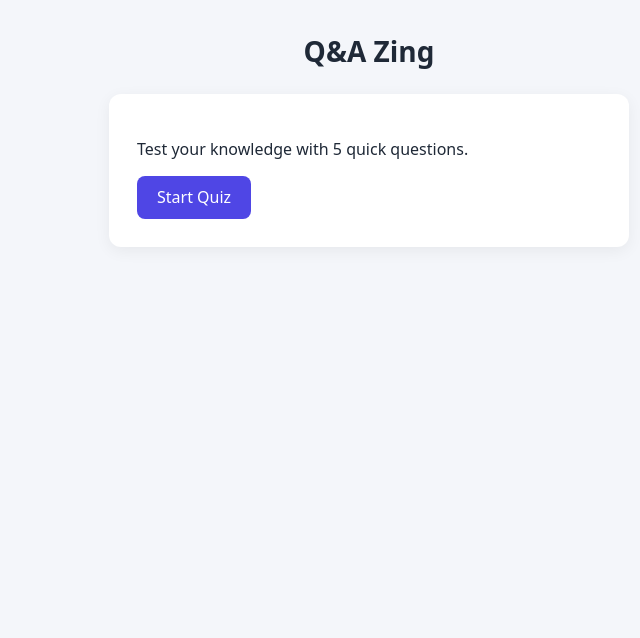
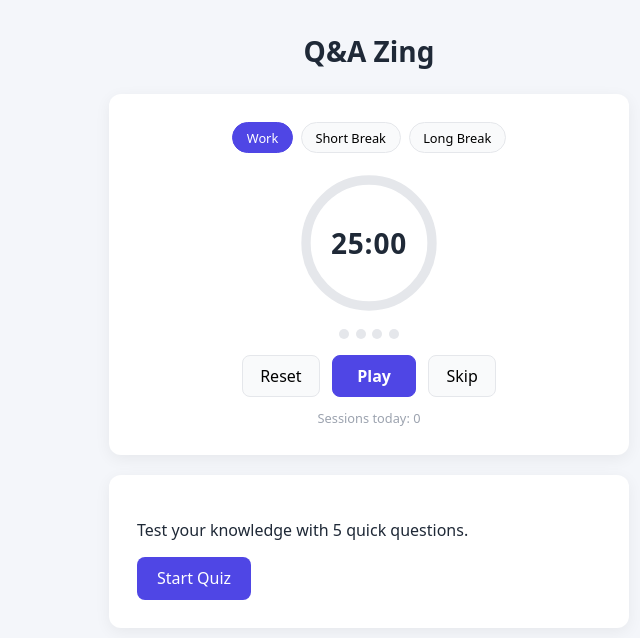
Before and after one commit to shaikmohammed-maaz/WebApp, a React (Vite) app: page / in a window 1280 px wide. Shown: the top 638 px of the page, without its empty margins (271-911 px from the left). Built offline with nearby package versions, Linux system fonts and the light colour scheme.

Commit message:
feat: implement plan-pomodoro-timer-feature-for-q-a-zing (squashed from plan branch)

```diff
--- a/src/App.jsx
+++ b/src/App.jsx
@@ -1,9 +1,11 @@
 import Quiz from './Quiz.jsx'
+import Pomodoro from './Pomodoro.jsx'
 
 export default function App() {
   return (
     <div className="app">
       <h1 className="app-title">Q&A Zing</h1>
+      <Pomodoro />
       <Quiz />
     </div>
   )
--- /dev/null
+++ b/src/Pomodoro.jsx
@@ -0,0 +1,105 @@
+import { useEffect } from 'react'
+import usePomodoro from './usePomodoro.js'
+
+const CIRCUMFERENCE = 339.3
+const SESSIONS_PER_ROUND = 4
+const APP_TITLE = 'Q&A Zing'
+
+const MODE_LABELS = {
+  work: 'Work',
+  shortBreak: 'Short Break',
+  longBreak: 'Long Break',
+}
+
+function formatTime(seconds) {
+  const mm = String(Math.floor(seconds / 60)).padStart(2, '0')
+  const ss = String(seconds % 60).padStart(2, '0')
+  return `${mm}:${ss}`
+}
+
+export default function Pomodoro() {
+  const {
+    mode,
+    timeLeft,
+    totalDuration,
+    isRunning,
+    pomodoroCount,
+    sessionsDone,
+    start,
+    pause,
+    reset,
+    skip,
+    setMode,
+  } = usePomodoro()
+
+  const dashOffset = CIRCUMFERENCE * (timeLeft / totalDuration)
+
+  useEffect(() => {
+    document.title = isRunning
+      ? `⏱ ${formatTime(timeLeft)} · ${MODE_LABELS[mode]}`
+      : APP_TITLE
+    return () => {
+      document.title = APP_TITLE
+    }
+  }, [timeLeft, isRunning, mode])
+
+  return (
+    <div className="card pomo-card">
+      <div className="pomo-tabs">
+        {Object.keys(MODE_LABELS).map((key) => (
+          <button
+            key={key}
+            type="button"
+            className={`pomo-tab${mode === key ? ` active--${key}` : ''}`}
+            onClick={() => setMode(key)}
+          >
+            {MODE_LABELS[key]}
+          </button>
+        ))}
+      </div>
+
+      <div className="pomo-ring-wrap">
+        <svg viewBox="0 0 120 120" className="pomo-ring">
+          <circle cx="60" cy="60" r="54" className="pomo-ring-track" />
+          <circle
+            cx="60"
+            cy="60"
+            r="54"
+            className={`pomo-ring-progress pomo-ring-progress--${mode}`}
+            strokeDasharray={CIRCUMFERENCE}
+            strokeDashoffset={dashOffset}
+            transform="rotate(-90 60 60)"
+          />
+        </svg>
+        <div className="pomo-time">{formatTime(timeLeft)}</div>
+      </div>
+
+      <div className="pomo-session-dots">
+        {Array.from({ length: SESSIONS_PER_ROUND }, (_, i) => (
+          <span
+            key={i}
+            className={`pomo-dot${i < pomodoroCount ? ' filled' : ''}`}
+          />
+        ))}
+      </div>
+
+      <div className="pomo-controls">
+        <button type="button" className="pomo-btn" onClick={reset}>
+          Reset
+        </button>
+        <button
+          type="button"
+          className="pomo-btn play-pause"
+          onClick={isRunning ? pause : start}
+        >
+          {isRunning ? 'Pause' : 'Play'}
+        </button>
+        <button type="button" className="pomo-btn" onClick={skip}>
+          Skip
+        </button>
+      </div>
+
+      <p className="pomo-sessions-done">Sessions today: {sessionsDone}</p>
+    </div>
+  )
+}
--- a/src/styles.css
+++ b/src/styles.css
@@ -102,3 +102,114 @@ body {
   opacity: 0.5;
   cursor: not-allowed;
 }
+
+/* ── Pomodoro ─────────────────────────── */
+
+.pomo-card {
+  margin-bottom: 1.25rem;
+  text-align: center;
+}
+
+/* Mode tabs */
+.pomo-tabs {
+  display: flex;
+  justify-content: center;
+  gap: 0.5rem;
+  margin-bottom: 1.25rem;
+}
+.pomo-tab {
+  padding: 0.35rem 0.85rem;
+  border-radius: 999px;
+  border: 1px solid #e5e7eb;
+  background: #f9fafb;
+  font: inherit;
+  font-size: 0.8rem;
+  cursor: pointer;
+  transition: background 0.15s, border-color 0.15s, color 0.15s;
+}
+.pomo-tab.active--work        { background: #4f46e5; color: #fff; border-color: #4f46e5; }
+.pomo-tab.active--shortBreak  { background: #10b981; color: #fff; border-color: #10b981; }
+.pomo-tab.active--longBreak   { background: #7c3aed; color: #fff; border-color: #7c3aed; }
+
+/* Ring */
+.pomo-ring-wrap {
+  position: relative;
+  width: 140px;
+  height: 140px;
+  margin: 0 auto 1rem;
+}
+.pomo-ring { width: 100%; height: 100%; }
+.pomo-ring-track {
+  fill: none;
+  stroke: #e5e7eb;
+  stroke-width: 8;
+}
+.pomo-ring-progress {
+  fill: none;
+  stroke-width: 8;
+  stroke-linecap: round;
+  transition: stroke-dashoffset 0.9s linear, stroke 0.3s;
+}
+.pomo-ring-progress--work        { stroke: #4f46e5; }
+.pomo-ring-progress--shortBreak  { stroke: #10b981; }
+.pomo-ring-progress--longBreak   { stroke: #7c3aed; }
+
+.pomo-time {
+  position: absolute;
+  inset: 0;
+  display: flex;
+  align-items: center;
+  justify-content: center;
+  font-size: 1.75rem;
+  font-weight: 600;
+  letter-spacing: 0.03em;
+}
+
+/* Session dots */
+.pomo-session-dots {
+  display: flex;
+  justify-content: center;
+  gap: 0.4rem;
+  margin-bottom: 1rem;
+}
+.pomo-dot {
+  width: 10px;
+  height: 10px;
+  border-radius: 50%;
+  background: #e5e7eb;
+  transition: background 0.2s;
+}
+.pomo-dot.filled { background: #4f46e5; }
+
+/* Controls */
+.pomo-controls {
+  display: flex;
+  justify-content: center;
+  align-items: center;
+  gap: 0.75rem;
+  margin-bottom: 0.75rem;
+}
+.pomo-btn {
+  padding: 0.55rem 1.1rem;
+  border-radius: 8px;
+  border: 1px solid #e5e7eb;
+  background: #f9fafb;
+  font: inherit;
+  cursor: pointer;
+  transition: background 0.15s;
+}
+.pomo-btn:hover { background: #eef2ff; border-color: #c7d2fe; }
+.pomo-btn.play-pause {
+  background: #4f46e5;
+  color: #fff;
+  border-color: #4f46e5;
+  padding: 0.55rem 1.5rem;
+  font-weight: 600;
+}
+.pomo-btn.play-pause:hover { background: #4338ca; }
+
+.pomo-sessions-done {
+  font-size: 0.8rem;
+  color: #9ca3af;
+  margin: 0;
+}
--- /dev/null
+++ b/src/usePomodoro.js
@@ -0,0 +1,127 @@
+import { useCallback, useEffect, useRef, useState } from 'react'
+
+const DURATIONS = {
+  work: 25 * 60,
+  shortBreak: 5 * 60,
+  longBreak: 15 * 60,
+}
+
+const SESSIONS_PER_LONG_BREAK = 4
+const BEEP_FREQUENCY = 880
+const BEEP_DURATION = 0.6
+
+function playBeep() {
+  const AudioCtx = window.AudioContext || window.webkitAudioContext
+  if (!AudioCtx) return
+  const ctx = new AudioCtx()
+  const osc = ctx.createOscillator()
+  const gain = ctx.createGain()
+  osc.connect(gain)
+  gain.connect(ctx.destination)
+  osc.frequency.value = BEEP_FREQUENCY
+  gain.gain.setValueAtTime(0.4, ctx.currentTime)
+  gain.gain.exponentialRampToValueAtTime(0.001, ctx.currentTime + BEEP_DURATION)
+  osc.start(ctx.currentTime)
+  osc.stop(ctx.currentTime + BEEP_DURATION)
+  osc.onended = () => {
+    ctx.close().catch(() => {})
+  }
+}
+
+export default function usePomodoro() {
+  const [mode, setModeState] = useState('work')
+  const [timeLeft, setTimeLeft] = useState(DURATIONS.work)
+  const [isRunning, setIsRunning] = useState(false)
+  const [pomodoroCount, setPomodoroCount] = useState(0)
+  const [sessionsDone, setSessionsDone] = useState(0)
+
+  // Refs let the tick callback read current state without rebuilding the
+  // interval on every count change (only mode/isRunning rebuild it).
+  const pomodoroCountRef = useRef(pomodoroCount)
+  pomodoroCountRef.current = pomodoroCount
+  const modeRef = useRef(mode)
+  modeRef.current = mode
+
+  const totalDuration = DURATIONS[mode]
+
+  // Computes the next mode + counts when the current session ends.
+  const advance = useCallback(() => {
+    const currentMode = modeRef.current
+    if (currentMode === 'work') {
+      const newCount = pomodoroCountRef.current + 1
+      if (newCount % SESSIONS_PER_LONG_BREAK === 0) {
+        setModeState('longBreak')
+        setPomodoroCount(0)
+      } else {
+        setModeState('shortBreak')
+        setPomodoroCount(newCount)
+      }
+      setSessionsDone((n) => n + 1)
+    } else {
+      setModeState('work')
+    }
+  }, [])
+
+  const handleSessionEnd = useCallback(() => {
+    advance()
+    setIsRunning(false)
+    playBeep()
+  }, [advance])
+
+  // Tick: a pure updater that only decrements. No side effects here, so a
+  // double-invoked updater (React StrictMode) cannot double-beep or
+  // double-count — it just computes the same clamped value twice.
+  useEffect(() => {
+    if (!isRunning) return undefined
+    const id = setInterval(() => {
+      setTimeLeft((t) => (t <= 1 ? 0 : t - 1))
+    }, 1000)
+    return () => clearInterval(id)
+  }, [isRunning])
+
+  // Session-end side effects live in their own effect, keyed on timeLeft
+  // reaching 0 while running. Effects fire once per committed state change,
+  // so the transition + beep happen exactly once.
+  useEffect(() => {
+    if (!isRunning || timeLeft !== 0) return
+    handleSessionEnd()
+  }, [isRunning, timeLeft, handleSessionEnd])
+
+  // When the mode changes, reset the countdown to that mode's full duration.
+  useEffect(() => {
+    setTimeLeft(DURATIONS[mode])
+  }, [mode])
+
+  const start = useCallback(() => setIsRunning(true), [])
+  const pause = useCallback(() => setIsRunning(false), [])
+
+  const reset = useCallback(() => {
+    setIsRunning(false)
+    setTimeLeft(DURATIONS[modeRef.current])
+  }, [])
+
+  const skip = useCallback(() => {
+    setIsRunning(false)
+    advance()
+  }, [advance])
+
+  const setMode = useCallback((nextMode) => {
+    if (!(nextMode in DURATIONS)) return
+    setIsRunning(false)
+    setModeState(nextMode)
+  }, [])
+
+  return {
+    mode,
+    timeLeft,
+    totalDuration,
+    isRunning,
+    pomodoroCount,
+    sessionsDone,
+    start,
+    pause,
+    reset,
+    skip,
+    setMode,
+  }
+}
```
